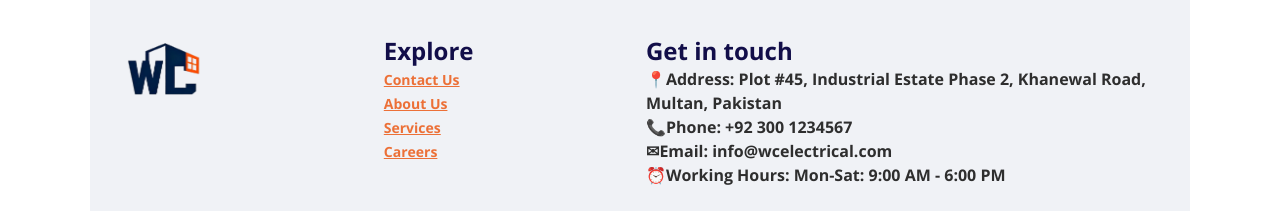
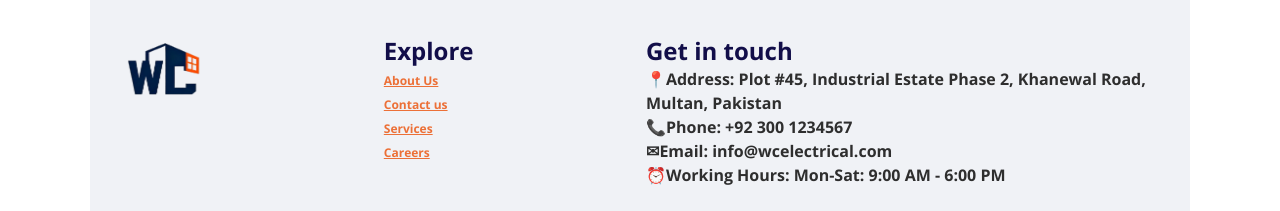
Before and after one commit to muhammad-aman-dev/electrical-company-website-project, a Next.js app: page / in a window 1280 px wide. Shown: the part 1793-2004 px from the top of the page. Built offline with nearby package versions, Linux system fonts and the light colour scheme.

Commit message:
Update Footer.js

```diff
--- a/components/Footer.js
+++ b/components/Footer.js
@@ -21,16 +21,16 @@ const Footer = () => {
        <div className="explore text-[#120e49] font-bold flex flex-col pl-10 pt-2 md:p-0">
         <h3 className="text-xl sm:text-2xl">Explore</h3>
         <ul className="flex flex-col">
-        <li><Link className="text-[#ec7037] underline text-sm sm:text-md" href={'/contact'}>
-        Contact Us
-        </Link></li>
-        <li><Link className="text-[#ec7037] underline text-sm sm:text-md" href={'/about'}>
+        <li><Link className="text-[#ec7037] underline text-xs sm:text-md" href={'/about'}>
         About Us
         </Link></li>
-        <li><Link className="text-[#ec7037] underline text-sm sm:text-md" href={'/services'}>
+        <li><Link className="text-[#ec7037] underline text-xs sm:text-md" href={'/contact'}>
+        Contact us
+        </Link></li>
+        <li><Link className="text-[#ec7037] underline text-xs sm:text-md" href={'/services'}>
         Services
         </Link></li>
-        <li><Link className="text-[#ec7037] underline text-sm sm:text-md" href={'/careeres'}>
+        <li><Link className="text-[#ec7037] underline text-xs sm:text-md" href={'/careeres'}>
         Careers
         </Link></li>
         </ul>
```
